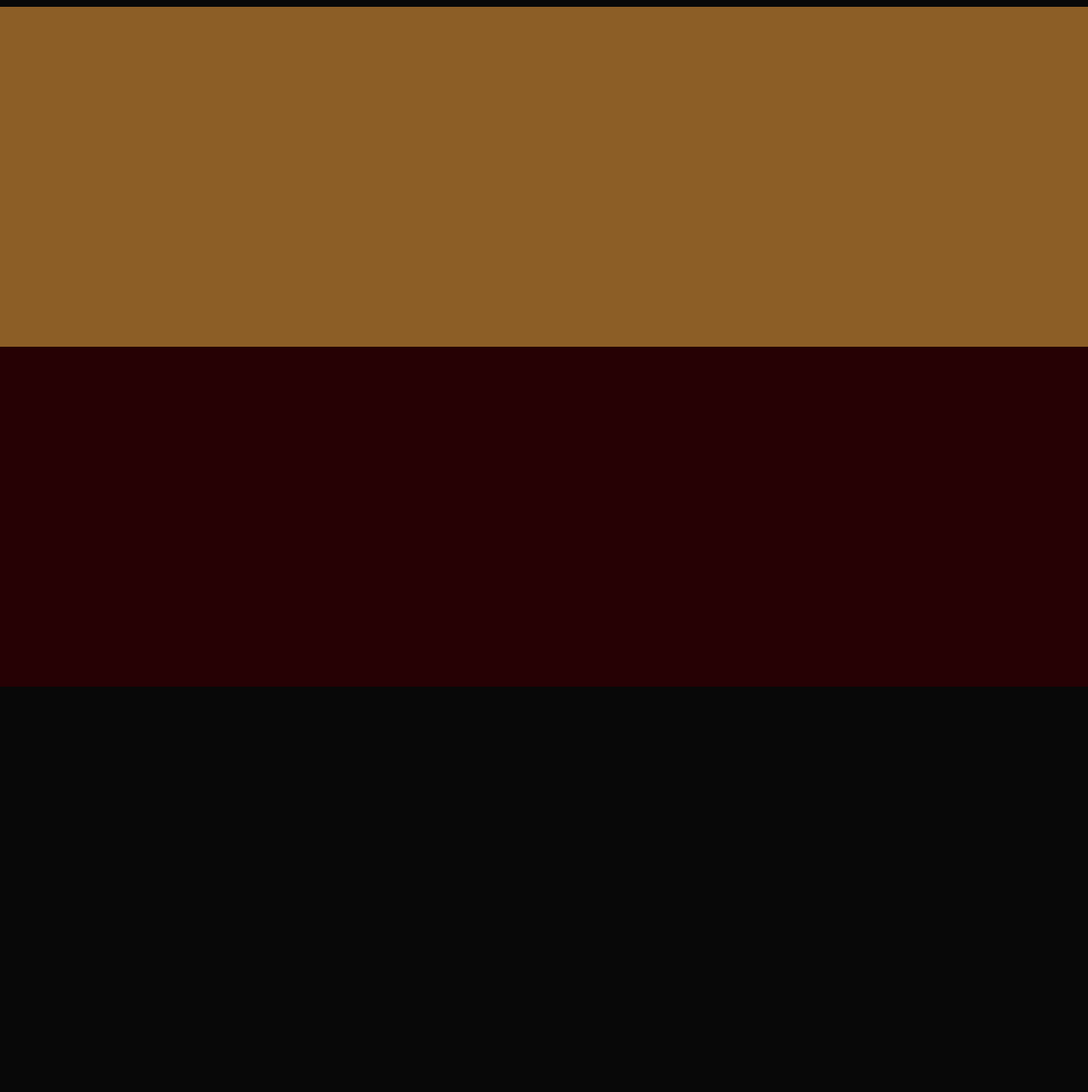
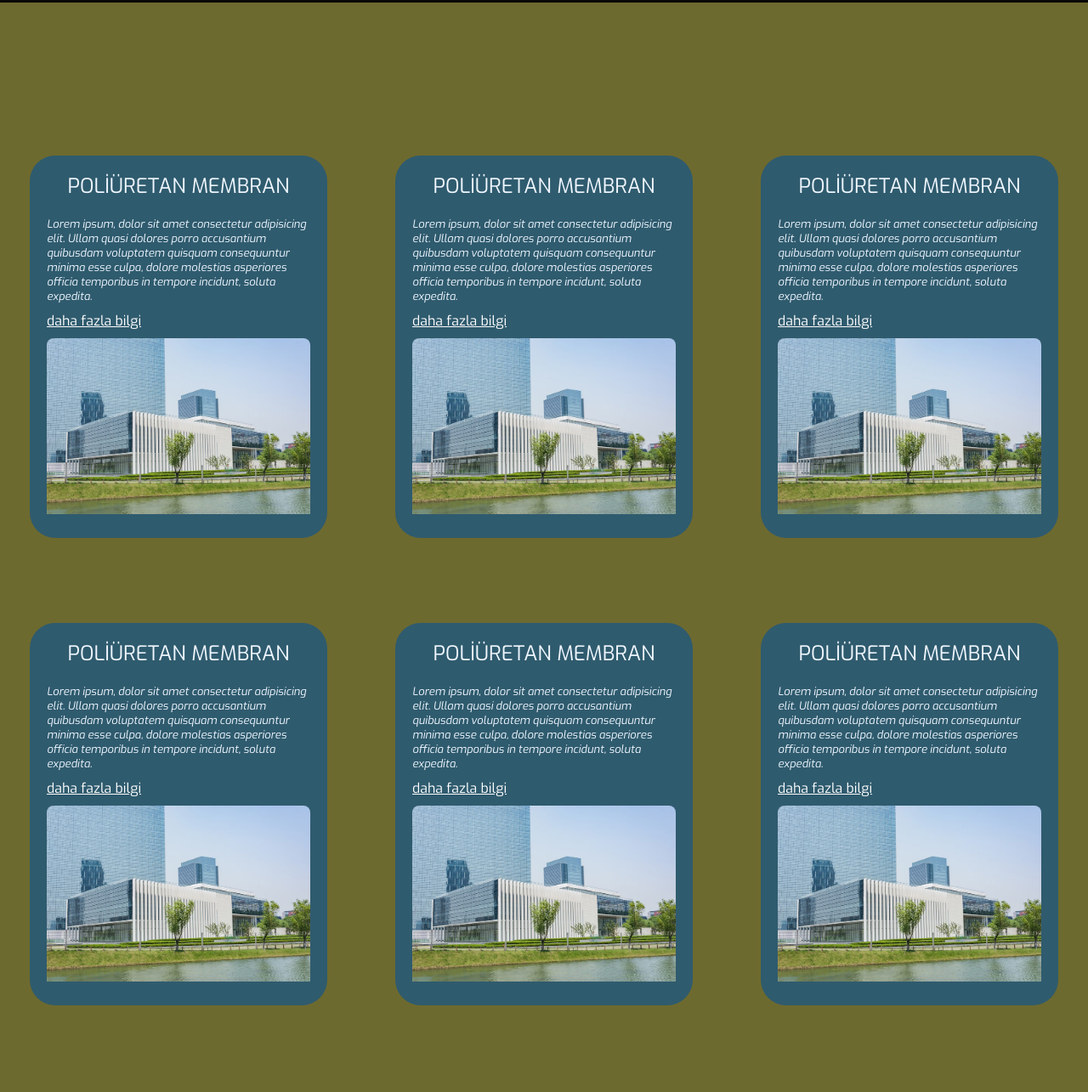
Before and after one commit to rusiainsta/rusiainsta.github.io, a plain HTML site: page index.html in a window 1280 px wide. Shown: the part 1515-2800 px from the top of the page at 85% size. Before the commit the page ends 2323 px from the top, so only its background shows below. Drawn offline with nearby package versions, Linux system fonts and the light colour scheme.

Commit message:
Add files via upload

```diff
--- a/index.html
+++ b/index.html
@@ -5,6 +5,8 @@
     <meta charset="UTF-8">
     <meta name="viewport" content="width=device-width, initial-scale=1.0">
     <title>Anasayfa</title>
+    <link rel="stylesheet" type="text/css" href="main.css">
+
     <link rel="stylesheet" type="text/css"
         href="https://cdnjs.cloudflare.com/ajax/libs/slick-carousel/1.8.1/slick.min.css">
     <link rel="stylesheet" type="text/css"
@@ -487,34 +489,35 @@
         .bilgim {
             width: 100%;
             height: 400px;
-            background-color: #8C5E26;
+            background-color: #6D6A2F;
             color: white;
-            margin-top: 10px;
+            margin-top: 5px;
+            display: flex;
+            justify-content: center;
+            margin-bottom: 150px;
+
         }
 
         footer {
             width: 100%;
             background-color: #260104;
             height: 400px;
+            margin-top: -154px;
         }
 
         .logo3 img {
             margin-right: 171px;
-
-
-
+            border-radius: 5px
         }
 
         .logo4 img {
             margin-right: 171px;
-
-
+            border-radius: 5px
         }
 
         .logo5 img {
             margin-right: 171px;
-
-
+            border-radius: 5px
         }
     </style>
 </head>
@@ -628,7 +631,83 @@
 
 
     </div>
-    <div class="bilgim"></div>
+    <div class="b-full">
+        <div class="bilgim">
+            <div class="box-f">
+                <div class="box-b">
+                    <div class="text-f">
+                        <div class="text-b">POLİÜRETAN MEMBRAN</div>
+                        <div class="text-p">Lorem ipsum, dolor sit amet consectetur adipisicing elit. Ullam quasi
+                            dolores porro accusantium quibusdam voluptatem quisquam consequuntur minima esse culpa,
+                            dolore molestias asperiores officia temporibus in tempore incidunt, soluta expedita.</div>
+                        <div class="text-l"><a href="#">daha fazla bilgi</a></div>
+                        <div class="logo-k"><img src="kov2.jpg" alt=""></div>
+                    </div>
+                </div>
+                <div class="box-b">
+                    <div class="text-f">
+                        <div class="text-b">POLİÜRETAN MEMBRAN</div>
+                        <div class="text-p">Lorem ipsum, dolor sit amet consectetur adipisicing elit. Ullam quasi
+                            dolores porro accusantium quibusdam voluptatem quisquam consequuntur minima esse culpa,
+                            dolore molestias asperiores officia temporibus in tempore incidunt, soluta expedita.</div>
+                        <div class="text-l"><a href="#">daha fazla bilgi</a></div>
+                        <div class="logo-k"><img src="kov2.jpg" alt=""></div>
+                    </div>
+                </div>
+                <div class="box-b">
+                    <div class="text-f">
+                        <div class="text-b">POLİÜRETAN MEMBRAN</div>
+                        <div class="text-p">Lorem ipsum, dolor sit amet consectetur adipisicing elit. Ullam quasi
+                            dolores porro accusantium quibusdam voluptatem quisquam consequuntur minima esse culpa,
+                            dolore molestias asperiores officia temporibus in tempore incidunt, soluta expedita.</div>
+                        <div class="text-l"><a href="#">daha fazla bilgi</a></div>
+                        <div class="logo-k"><img src="kov2.jpg" alt=""></div>
+                    </div>
+                </div>
+
+            </div>
+        </div>
+        <div class="bilgim">
+            <div class="box-f">
+                <div class="box-b">
+                    <div class="text-f">
+                        <div class="text-b">POLİÜRETAN MEMBRAN</div>
+                        <div class="text-p">Lorem ipsum, dolor sit amet consectetur adipisicing elit. Ullam quasi
+                            dolores porro accusantium quibusdam voluptatem quisquam consequuntur minima esse culpa,
+                            dolore molestias asperiores officia temporibus in tempore incidunt, soluta expedita.</div>
+                        <div class="text-l"><a href="#">daha fazla bilgi</a></div>
+                        <div class="logo-k"><img src="kov2.jpg" alt=""></div>
+                    </div>
+                </div>
+                <div class="box-b">
+                    <div class="text-f">
+                        <div class="text-b">POLİÜRETAN MEMBRAN</div>
+                        <div class="text-p">Lorem ipsum, dolor sit amet consectetur adipisicing elit. Ullam quasi
+                            dolores porro accusantium quibusdam voluptatem quisquam consequuntur minima esse culpa,
+                            dolore molestias asperiores officia temporibus in tempore incidunt, soluta expedita.</div>
+                        <div class="text-l"><a href="#">daha fazla bilgi</a></div>
+                        <div class="logo-k"><img src="kov2.jpg" alt=""></div>
+                    </div>
+                </div>
+                <div class="box-b">
+                    <div class="text-f">
+                        <div class="text-b">POLİÜRETAN MEMBRAN</div>
+                        <div class="text-p">Lorem ipsum, dolor sit amet consectetur adipisicing elit. Ullam quasi
+                            dolores porro accusantium quibusdam voluptatem quisquam consequuntur minima esse culpa,
+                            dolore molestias asperiores officia temporibus in tempore incidunt, soluta expedita.</div>
+                        <div class="text-l"><a href="#">daha fazla bilgi</a></div>
+                        <div class="logo-k"><img src="kov2.jpg" alt=""></div>
+                    </div>
+                </div>
+
+            </div>
+        </div>
+        <div class="bilgim">
+            <div class="box-f-1">
+                <div class="box-b-1"></div>
+            </div>
+        </div>
+    </div>
     <footer></footer>
 
 
--- a/main.css
+++ b/main.css
@@ -0,0 +1,81 @@
+.b-full {
+    background-color: #6D6A2F;
+}
+
+.box-f {
+    display: flex;
+    margin-top: 80px;
+
+}
+
+.box-b {
+    width: 350px;
+    border-radius: 30px;
+    background-color: #2F5B6E;
+    color: gray;
+    height: 450px;
+    margin: 100px 40px 100px 40px;
+
+}
+
+.box-f1 {
+    display: flex;
+    margin-top: 80px;
+
+}
+
+.box-b1 {
+    width: 350px;
+    border-radius: 30px;
+    background-color: #D3E3FD;
+    color: gray;
+    height: 400px;
+    margin: 100px 40px 100px 40px;
+
+}
+
+.text-f {
+    display: flex;
+    flex-direction: column;
+    padding: 10px;
+
+
+}
+
+.text-b {
+    font-size: x-large;
+    color: #F0F7FF;
+    text-align: center;
+    padding: 10px;
+}
+
+.text-p {
+    font-size: small;
+    color: #F0F7FF;
+    padding: 10px;
+    font-style: italic;
+}
+
+.text-l a {
+    text-decoration:underline;
+    color: white;
+    padding: 10px;
+
+}
+.text-l a:hover {
+    text-decoration: none;
+    color: white;
+    padding: 10px;
+
+}
+
+.logo-k {
+
+    /* text-align: center; */
+    padding: 10px;
+}
+
+.logo-k img {
+    width: 310px;
+    border-radius: 8px 8px 0px 0px;
+}
```
Also changed, not shown: kov1.webp (added), kov2.jpg (added).
